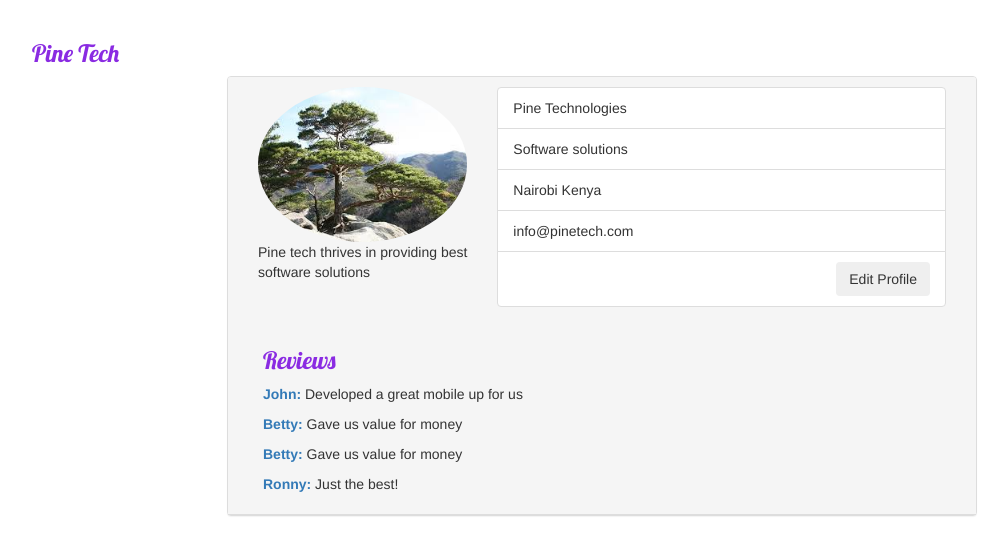
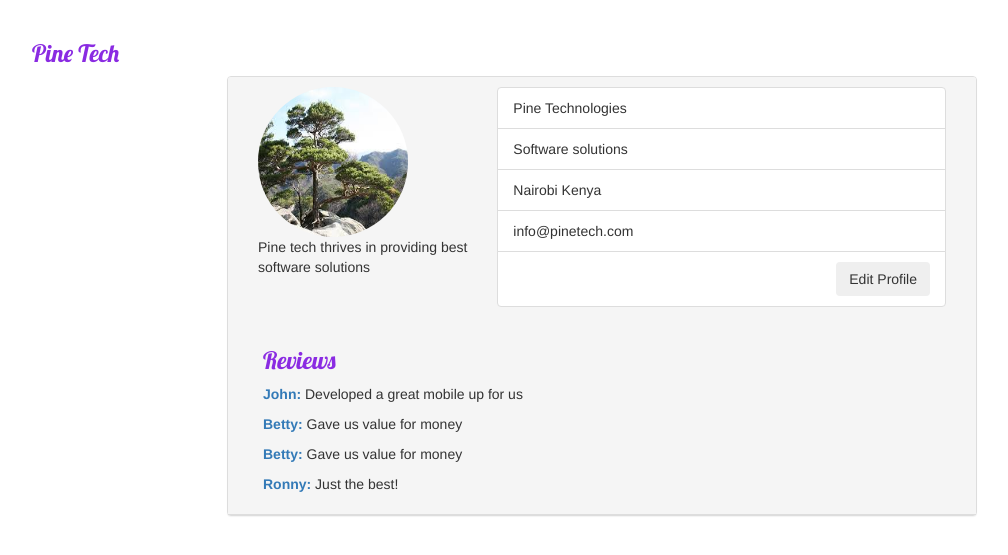
Before and after one commit to Ogollah/WeConnect, a Python web app: template UI/templates/profile.html in a window 1280 px wide. Shown: the part 52-607 px from the top of the page, without its empty margins (38-1046 px from the left). Run offline with Jinja, Linux system fonts and the light colour scheme; the template is opened without the code that fills it, so the values that code supplies are empty; some libraries are stand-ins or nearby versions.

Commit message:
modify image in profile.html

```diff
--- a/UI/css/main.css
+++ b/UI/css/main.css
@@ -18,6 +18,15 @@ h3{
     margin-left: 10px;
 }
 
+.img-round{
+    border-radius: 50%;
+    height: 150px;
+    width: 150px;
+    line-height: 150px;
+    -moz-border-radius: 50%;
+    -webkit-border-radius: 50%
+}
+
 
 ul {
     list-style: none;
--- a/UI/templates/profile.html
+++ b/UI/templates/profile.html
@@ -45,7 +45,7 @@
                             <div class="col-lg-12">
                                 <div class="col-xs-12 col-sm-4">
                                     <figure>
-                                        <img class="img-circle img-responsive" alt="" src="../img/images.jpg">
+                                        <img class="img-responsive img-round" alt="pine trees" src="../img/images.jpg">
                                         <p>
                                             Pine tech thrives in providing
                                             best software solutions
```
